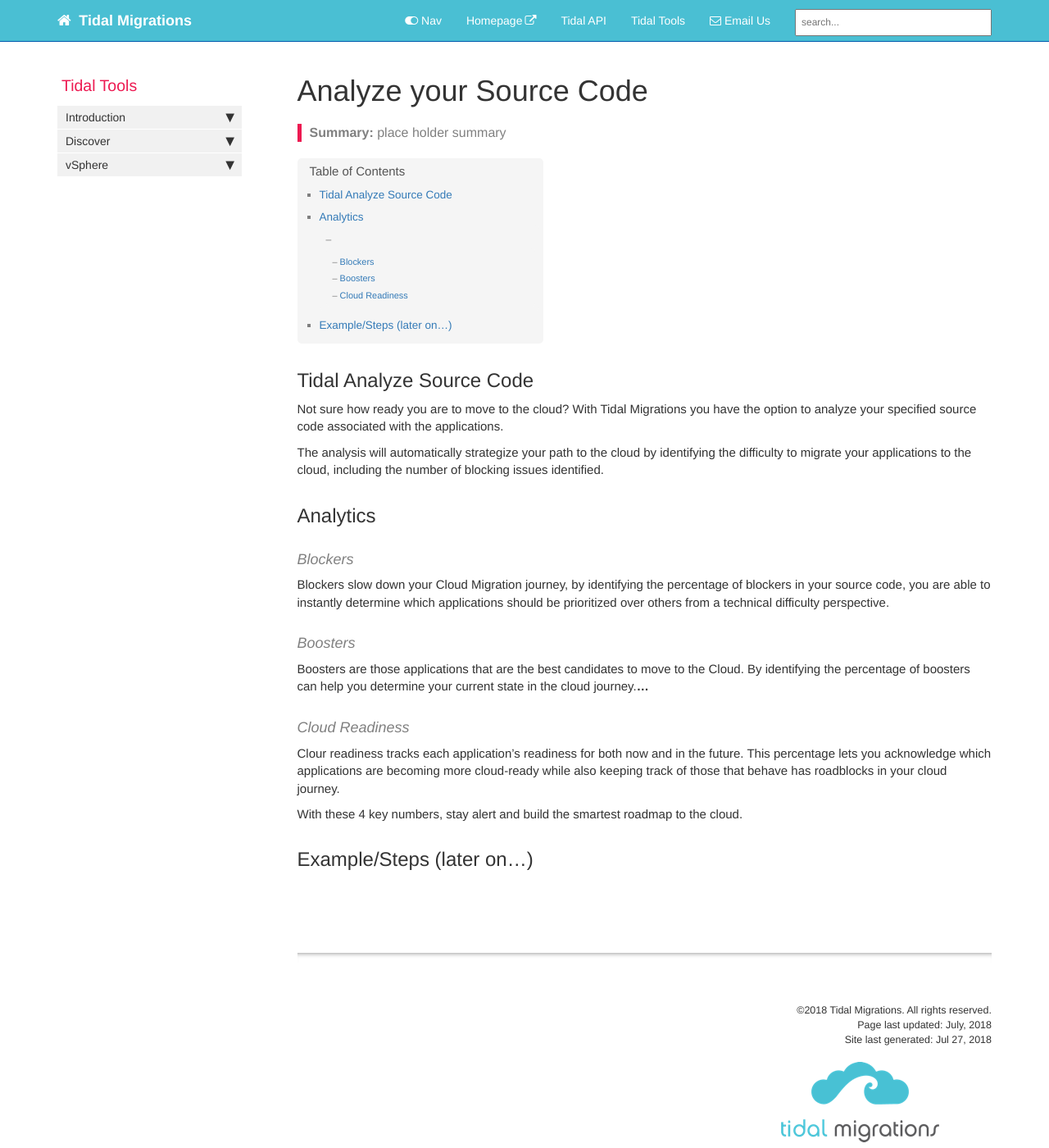
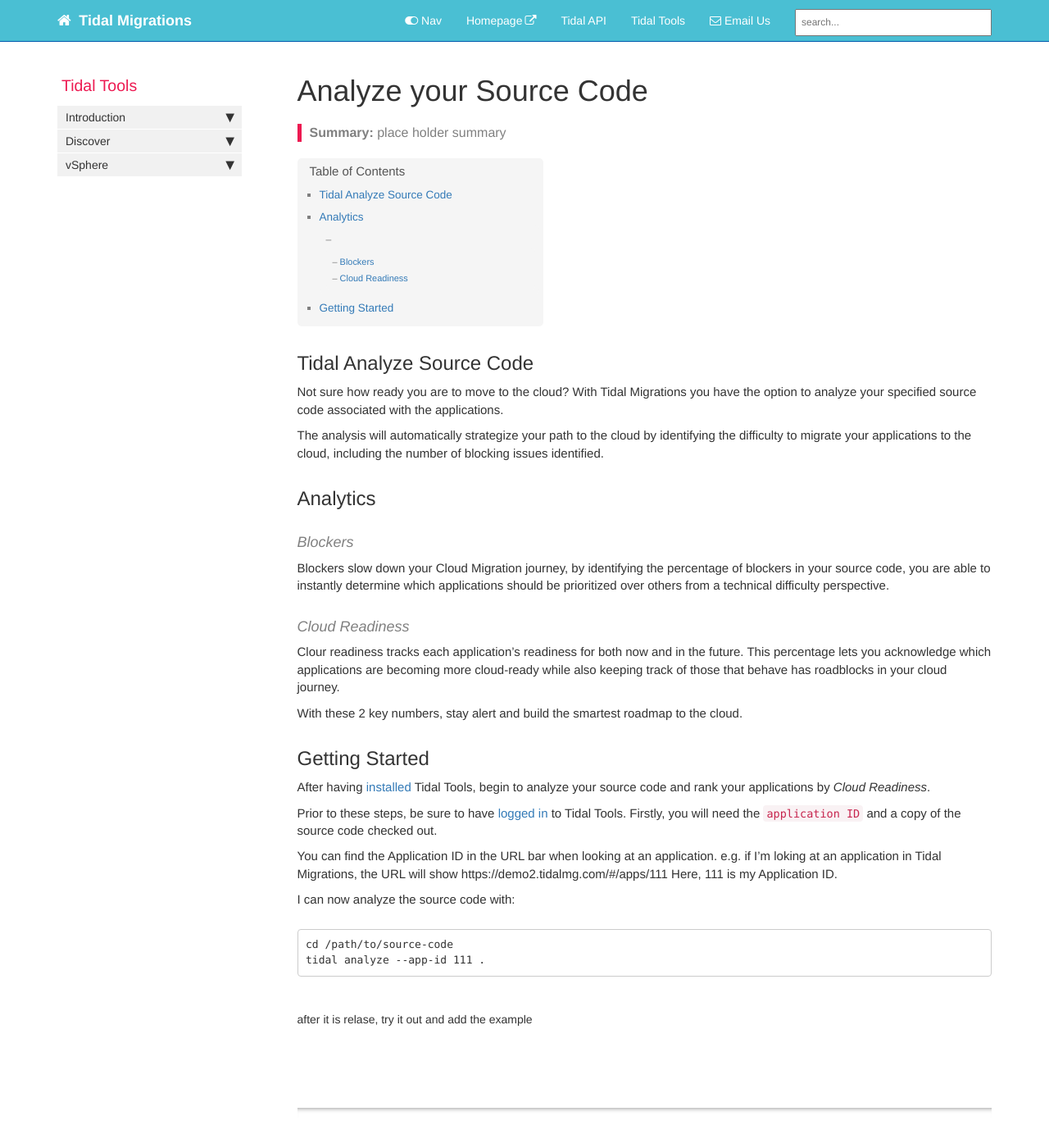
Before and after one commit to tidalmigrations/tidalmigrations.github.io, a Jekyll site: the page built from pages/tidal tools/sourcecode.md, in a window 1280 px wide and 1400 px high. Shown: the whole window at 82% size. Built offline with Jekyll 4.4.1, drawn with Linux system fonts in a browser that asks for light colours; nearby versions of some CDN libraries; comment, search, counter and statistics services are not loaded.

Commit message:
add steps to utlising sourcecode

````diff
--- a/pages/tidal tools/sourcecode.md
+++ b/pages/tidal tools/sourcecode.md
@@ -21,16 +21,28 @@ your path to the cloud by identifying the difficulty to migrate your application
 Blockers slow down your Cloud Migration journey, by identifying the percentage of blockers
 in your source code, you are able to instantly determine which applications should be prioritized over others from a technical difficulty perspective.
 
-#### Boosters
-Boosters are those applications that are the best candidates to move to the Cloud. By identifying
-the percentage of boosters can help you determine your current state in the cloud journey.**...**
-
 #### Cloud Readiness
 Clour readiness tracks each application's readiness for both now and in the future. This percentage lets
 you acknowledge which applications are becoming more cloud-ready while also keeping track of those that
 behave has roadblocks in your cloud journey.
 
 
-With these 4 key numbers, stay alert and build the smartest roadmap to the cloud.
+With these 2 key numbers, stay alert and build the smartest roadmap to the cloud.
 
-## Example/Steps (later on...)
+## Getting Started
+
+After having [installed](tidal-tools.html#install) Tidal Tools, begin to analyze your source code and rank your applications by *Cloud Readiness*.
+
+Prior to these steps, be sure to have [logged in](tidal-tools.html#login) to Tidal Tools.
+Firstly, you will need the `application ID` and a copy of the source code checked out.
+
+You can find the Application ID in the URL bar when looking at an application. e.g. if I’m loking at an application in Tidal Migrations, the URL will show https://demo2.tidalmg.com/#/apps/111 Here, 111 is my Application ID.
+
+I can now analyze the source code with:
+
+```
+cd /path/to/source-code
+tidal analyze --app-id 111 .
+```
+
+##### after it is relase, try it out and add the example
````
